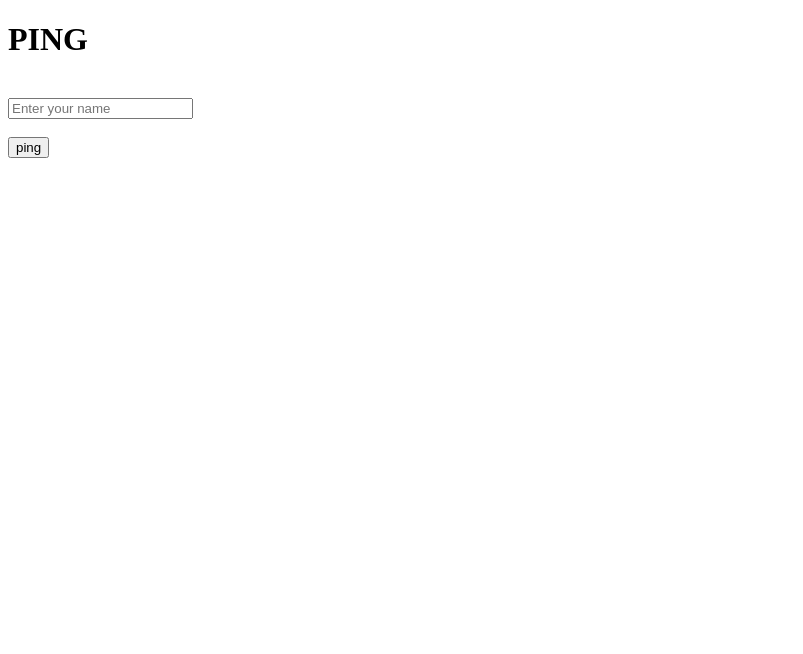
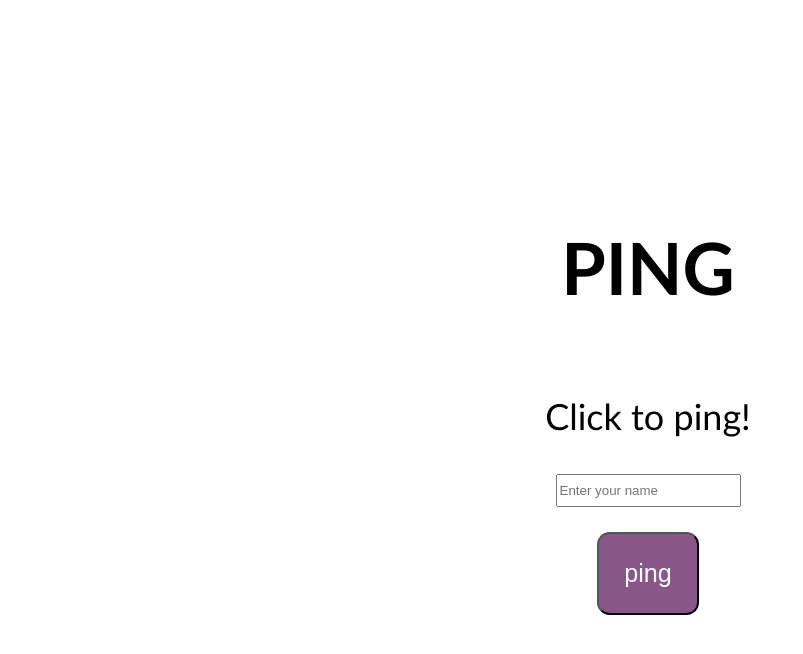
Before and after one commit to karun2328/Exercise4-Pilot, a website: page public/index.html in a window 1280 px wide. Shown: the whole page, without its empty margins (0-803 px from the left). Drawn offline with Linux system fonts and the light colour scheme.

Commit message:
Added UI

```diff
--- a/public/index.html
+++ b/public/index.html
@@ -2,16 +2,18 @@
 <html>
     <head>
         <title>Ping</title>
+        <link rel="stylesheet" href="style.css">
     </head>
     <body>
-        <h1> PING </h1>
-        <br>
+        <div id="container">
+            <h1> PING </h1>
+            <p id="msg" > Click to ping!</p>
+
         <input id="nameInput" placeholder="Enter your name">
-        <br>
-        <br>
+
         <button id="pingbtn">ping</button>
          <span id="userInfo"></span>
-
+        </div>
         <script src="script.js"></script>
     </body>
 </html>
--- a/public/script.js
+++ b/public/script.js
@@ -13,10 +13,10 @@ function setToken(name) {
 
 async function putToken(token) {
     try {
-        await fetch('/token', {
-            method: 'POST',
-            headers: { 'Content-Type': 'application/json' },
-            body: JSON.stringify(token)
+        await fetch("/token", {
+            method: "POST",
+            headers: { "Content-Type": "application/json" },
+            body: JSON.stringify(token),
         });
         console.log("Token sent to server:", token);
     } catch (error) {
@@ -26,8 +26,8 @@ async function putToken(token) {
 
 async function getToken() {
     try {
-        const response = await fetch('/token');
-        if (!response.ok) throw new Error('fetch failed');
+        const response = await fetch("/token");
+        if (!response.ok) throw new Error("fetch failed");
         const token = await response.json();
         console.log("Token received from server:", token);
         return token;
@@ -41,13 +41,19 @@ async function testToken() {
     const input = document.getElementById("nameInput");
     const name = input.value || "Anonymous";
     const token = setToken(name);
-
+    const btn = document.getElementById("pingbtn");
+    const msg = document.getElementById("msg");
     await putToken(token);
     const received = await getToken();
 
     if (received) {
-        document.getElementById("userInfo").textContent = `${received.user} (${received.browser})`;
+        document.getElementById(
+            "userInfo"
+        ).textContent = `${received.user} (${received.browser})`;
         console.log("Full round-trip token:", received);
+        btn.disabled = true;
+        msg.innerHTML = "Waiting to get pinged back...";
+        input.classList.add("hidden")
     } else {
         document.getElementById("userInfo").textContent = "Failed";
     }
@@ -56,3 +62,9 @@ async function testToken() {
 }
 
 document.getElementById("pingbtn").addEventListener("click", testToken);
+document.getElementById("nameInput").addEventListener("keypress", function(event){
+    if(event.key === "Enter" ){
+        event.preventDefault();
+        testToken();
+    }
+});
--- /dev/null
+++ b/public/style.css
@@ -0,0 +1,48 @@
+#pingbtn {
+    background-color: rgb(137, 86, 137);
+    color: white;
+    border-radius: 0.5em;
+    font-size: 0.7em;
+    padding: 1em;
+    cursor: pointer;
+    margin: 1em;
+}
+
+#pingbtn:hover {
+    background-color: rgb(81, 47, 81);
+    box-shadow: rgb(129, 129, 129) 0.3em 0.3em 0.3em;
+}
+#pingbtn:active {
+    background-color: rgb(81, 47, 81);
+    box-shadow: rgb(129, 129, 129) 0.1em 0.1em 0.3em;
+    transform: translateY(0.2em);
+}
+#pingbtn:disabled {
+    opacity: 0.5;
+    background-color: gray;
+    pointer-events: none;
+}
+html,
+body {
+    height: 100%;
+    width: 100%;
+    font-family: "Gill Sans", "Gill Sans MT", Calibri, "Trebuchet MS",
+        sans-serif;
+    font-size: 1.5em;
+}
+
+#container {
+    height: 100%;
+    width: 100%;
+    display: flex;
+    justify-content: center;
+    align-items: center;
+    flex-direction: column;
+}
+input {
+    height: 2em;
+    margin: 0;
+}
+.hidden {
+    display: none;
+}
--- a/token.json
+++ b/token.json
@@ -1 +1 @@
-{"user":"karun","browser":"Chrome"}
+{"user":"Maripi","browser":"Chrome"}
```
